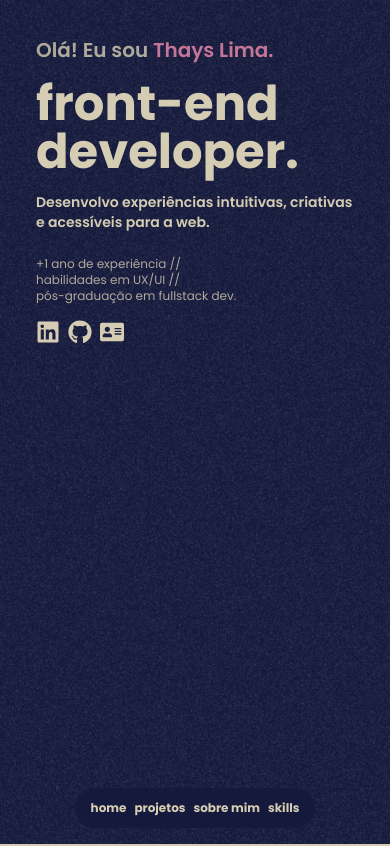
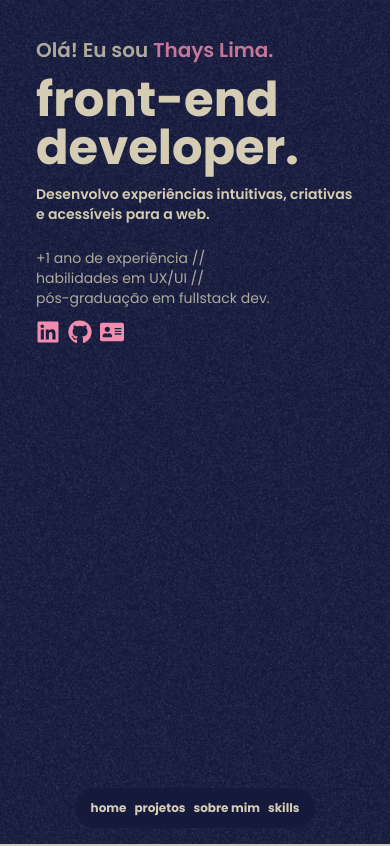
Before and after one commit to limasthays/portfolio-thayslima, a Next.js app: page / in a window 390 px wide. Shown: the top 846 px of the page. Built offline with nearby package versions, Linux system fonts and the light colour scheme.

Commit message:
reordering divs in HERO SECTION to improve mobile view. changing the color of the buttons to pink

```diff
--- a/src/app/components/buttons/SocialMediaLinks.tsx
+++ b/src/app/components/buttons/SocialMediaLinks.tsx
@@ -24,7 +24,7 @@ function SocialMediaLinks() {
 				<li
 					key={item.title}
 					title={item.title}
-					className="text-off-white text-2xl"
+					className="text-blush-pink text-2xl"
 				>
 					<a href={item.link} target="_blank">
 						{item.icon}
--- a/src/app/components/sections/Hero.tsx
+++ b/src/app/components/sections/Hero.tsx
@@ -2,8 +2,8 @@ import SocialMediaLinks from '../buttons/SocialMediaLinks'
 
 function HeroSection() {
 	return (
-		<section className="min-h-screen p-9">
-			<div className="flex flex-col gap-4">
+		<section className="min-h-screen p-9 flex flex-col gap-4">
+			<div className="flex flex-col gap-3">
 				<p className="font-semibold text-xl opacity-80">
 					Olá! Eu sou
 					<span className="text-blush-pink"> Thays Lima.</span>
@@ -14,8 +14,10 @@ function HeroSection() {
 				<p className="text-sm font-semibold">
 					Desenvolvo experiências intuitivas, criativas e acessíveis para a web.
 				</p>
+			</div>
 
-				<p className="text-xs mt-2 opacity-80">
+			<div className="flex flex-col gap-3">
+				<p className="text-sm mt-2 opacity-80">
 					+1 ano de experiência //
 					<br />
 					habilidades em UX/UI //
```
